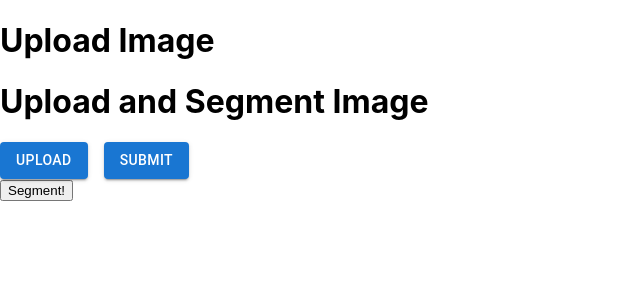
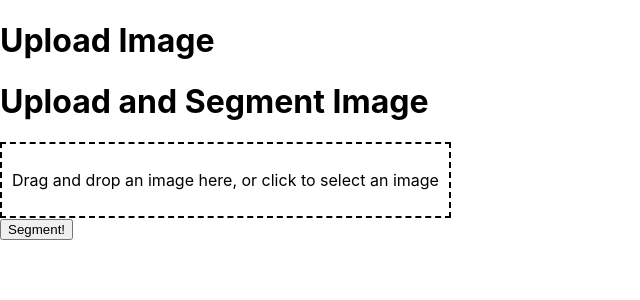
Before and after one commit to shaharAka/Chaim, a Next.js app: page /upload in a window 1280 px wide. Shown: the top 300 px of the page, without its empty margins (0-640 px from the left). Built offline with nearby package versions, Linux system fonts and the light colour scheme.

Commit message:
Update ImageUploader.js

```diff
--- a/components/ImageUploader.js
+++ b/components/ImageUploader.js
@@ -1,68 +1,41 @@
-import React, { useState, useRef } from 'react';
+import React, { useState, useCallback } from 'react';
 import ReactCrop from 'react-image-crop';
+import { useDropzone } from 'react-dropzone';
 import 'react-image-crop/dist/ReactCrop.css';
 import { Button, Stack } from '@mui/material';
-import { useDropzone } from 'react-dropzone';
 
 export default function ImageUploader({ onUpload }) {
-  const [selectedFile, setSelectedFile] = useState();
   const [originalImageUrl, setOriginalImageUrl] = useState();
   const [crop, setCrop] = useState({ aspect: 1 / 1 });
   const [completedCrop, setCompletedCrop] = useState(null);
-  const imgRef = useRef(null);
 
-  const { getRootProps, getInputProps, isDragActive } = useDropzone({
-    accept: 'image/*',
-    onDrop: (acceptedFiles) => {
-      setSelectedFile(acceptedFiles[0]);
-    },
-  });
+  const onDrop = useCallback((acceptedFiles) => {
+    const file = acceptedFiles[0];
+    const reader = new FileReader();
 
-  const submitHandler = async (event) => {
-    event.preventDefault();
-    if (!selectedFile) return;
-
-    const formData = new FormData();
-    formData.append('file', selectedFile);
-
-    const response = await fetch('https://www.sunsolve.co/uploadfile/', {
-      method: 'POST',
-      body: formData,
-    });
-
-    if (response.ok) {
-      const data = await response.json();
-      setOriginalImageUrl(data.original_image_url);
-      onUpload(selectedFile.name, data.original_image_url);
-    } else {
-      console.error('Upload failed.');
-    }
+    reader.onloadend = () => {
+      setOriginalImageUrl(reader.result);
     };
 
-  const onLoad = (img) => {
-    imgRef.current = img;
-  };
+    if (file) {
+      reader.readAsDataURL(file);
+      onUpload(file.name, reader.result);
+    }
+  }, [onUpload]);
+
+  const { getRootProps, getInputProps } = useDropzone({ onDrop });
 
   return (
     <div>
       <Stack direction="row" spacing={2} alignItems="center">
-        <div {...getRootProps()}>
+        <div {...getRootProps()} style={{ border: '2px dashed #000', padding: '10px', cursor: 'pointer' }}>
           <input {...getInputProps()} />
-          {
-            isDragActive ?
-              <Button variant="contained">Drop the image here</Button> :
-              <Button variant="contained" component="span">Upload</Button>
-          }
+          <p>Drag and drop an image here, or click to select an image</p>
         </div>
-        <Button variant="contained" onClick={submitHandler}>
-          Submit
-        </Button>
-      </Stack>
         {originalImageUrl && (
           <div>
             <ReactCrop
               src={originalImageUrl}
-            onImageLoaded={onLoad}
               crop={crop}
               onChange={c => setCrop(c)}
               onComplete={c => setCompletedCrop(c)}
@@ -70,6 +43,7 @@ export default function ImageUploader({ onUpload }) {
             />
           </div>
         )}
+      </Stack>
     </div>
   );
 }
```
Lines whose indentation alone changed are shown as unchanged.
